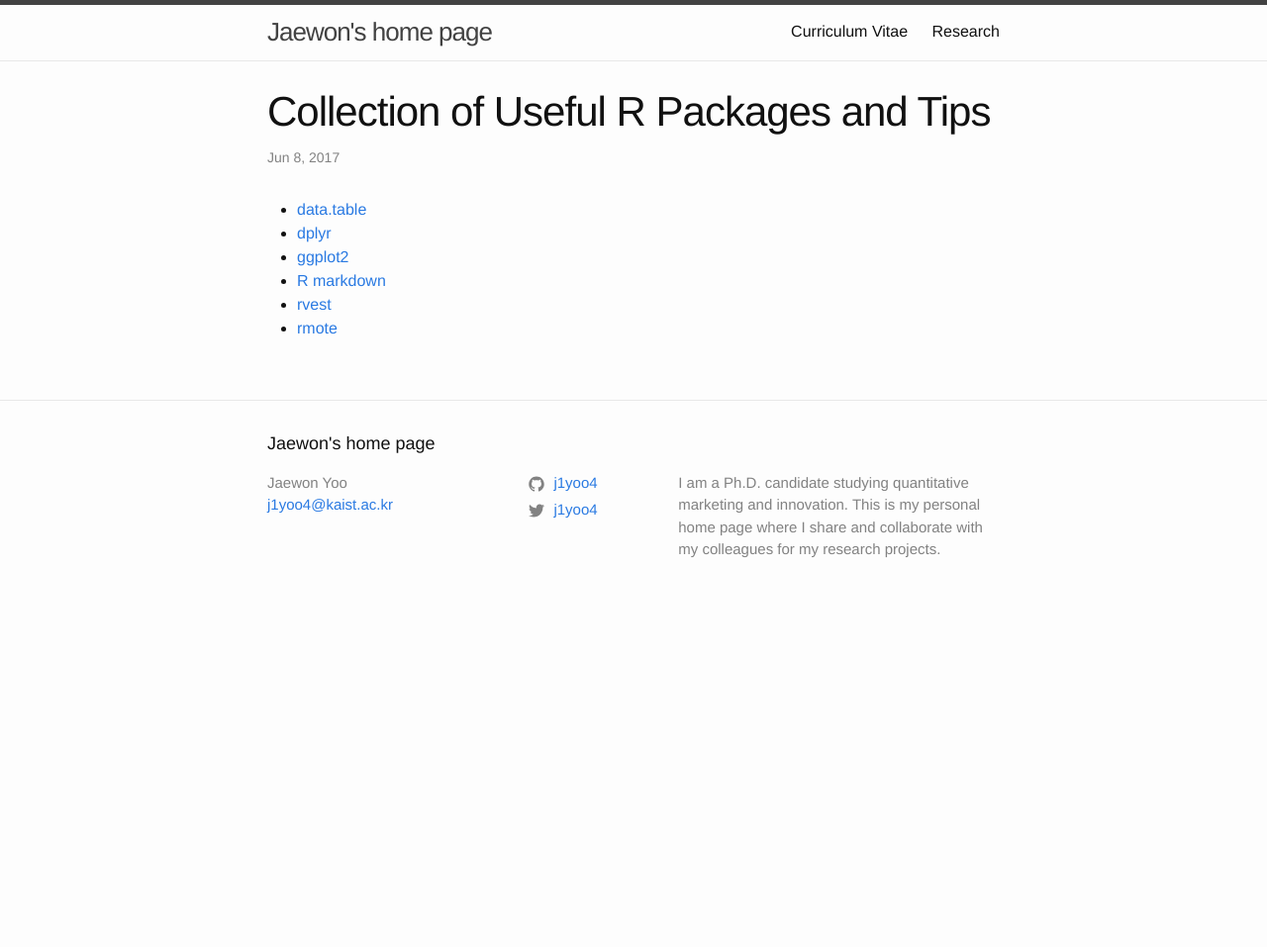
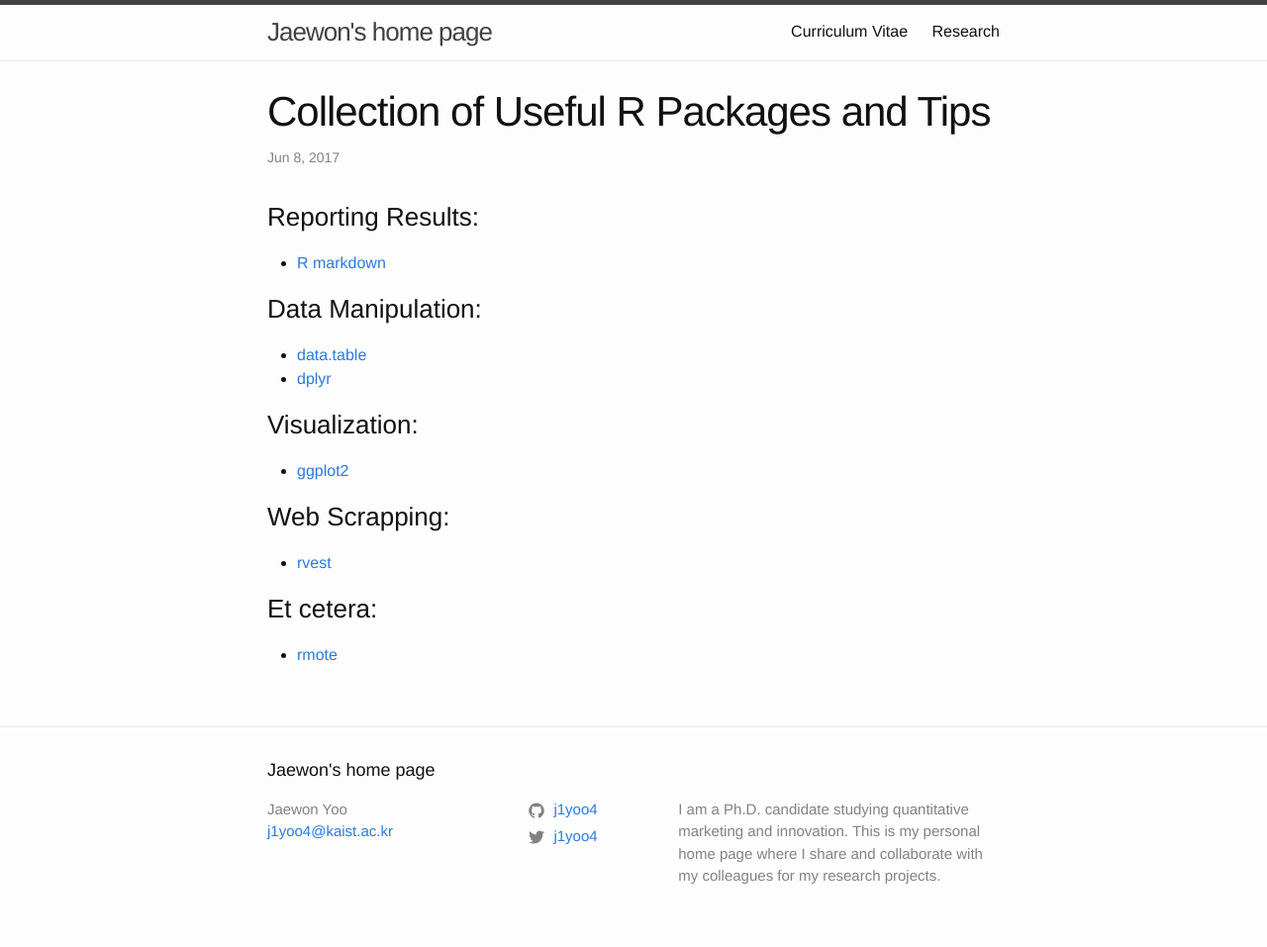
Before and after one commit to j1yoo/j1yoo.github.io, a Jekyll site: the page built from _posts/2017-06-08-useful_r_packages.md, in a window 1280 px wide. Shown: the whole page at 99% size. Built offline with Jekyll 4.4.1, drawn with Linux system fonts in a browser that asks for light colours; before the commit the page ends 900 px from its top, so only the background shows below that.

Commit message:
Create 2017-06-08-useful_r_packages.md

```diff
--- a/_posts/2017-06-08-useful_r_packages.md
+++ b/_posts/2017-06-08-useful_r_packages.md
@@ -4,9 +4,18 @@ title: "Collection of Useful R Packages and Tips"
 categories: misc
 ---
 
+### Reporting Results:
+* <a href="https://www.rstudio.com/wp-content/uploads/2016/03/rmarkdown-cheatsheet-2.0.pdf"> R markdown </a>
+
+### Data Manipulation:
 * <a href="https://s3.amazonaws.com/assets.datacamp.com/img/blog/data+table+cheat+sheet.pdf"> data.table </a>
 * <a href="https://www.rstudio.com/wp-content/uploads/2015/02/data-wrangling-cheatsheet.pdf"> dplyr </a>
+
+### Visualization:
 * <a href="https://www.rstudio.com/wp-content/uploads/2015/03/ggplot2-cheatsheet.pdf"> ggplot2 </a>
-* <a href="https://www.rstudio.com/wp-content/uploads/2016/03/rmarkdown-cheatsheet-2.0.pdf"> R markdown </a>
+
+### Web Scrapping:
 * <a href="https://cran.r-project.org/web/packages/rvest/rvest.pdf"> rvest </a>
+
+### Et cetera:
 * <a href="http://ryanhafen.com/blog/rmote"> rmote </a>
```
